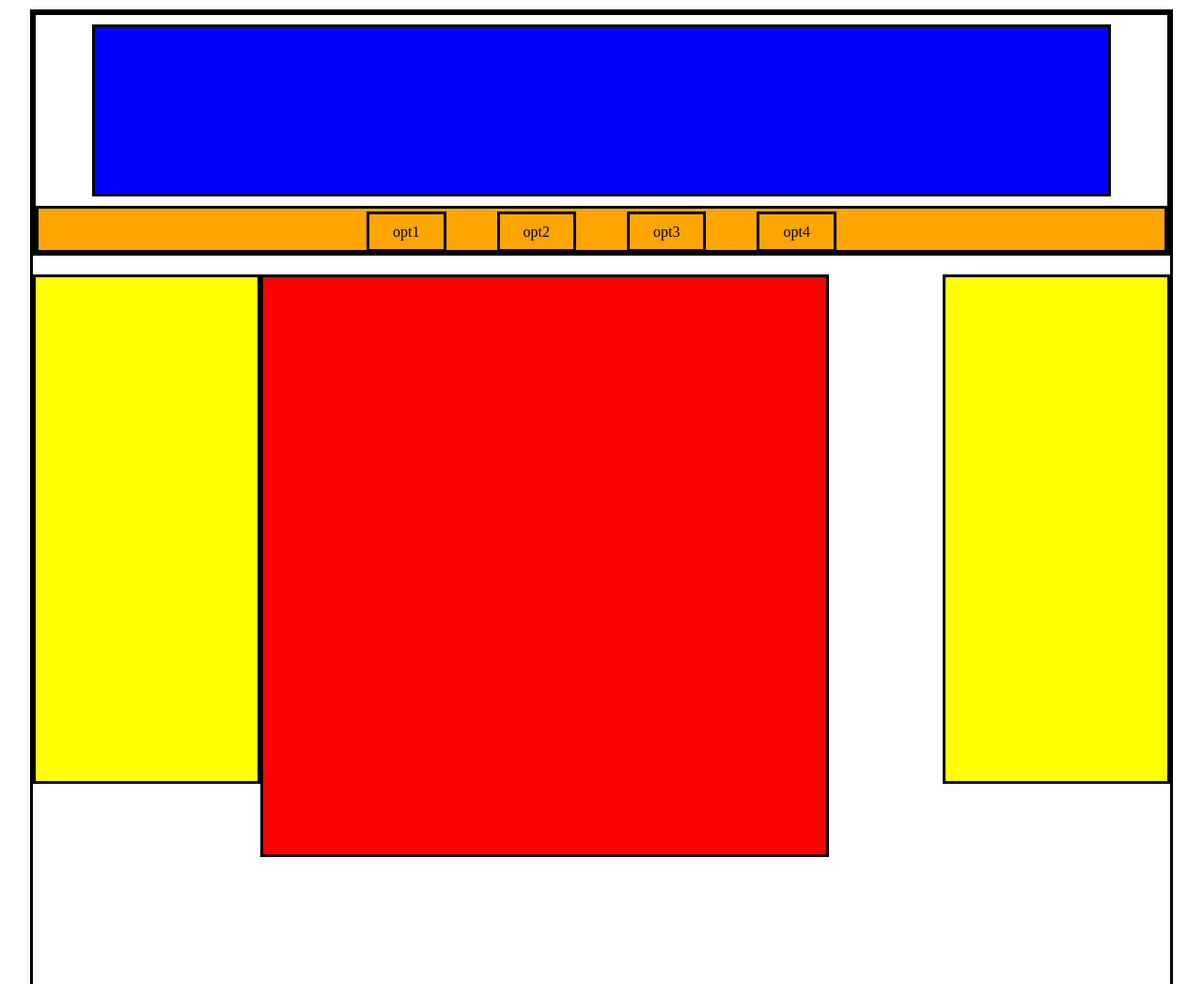
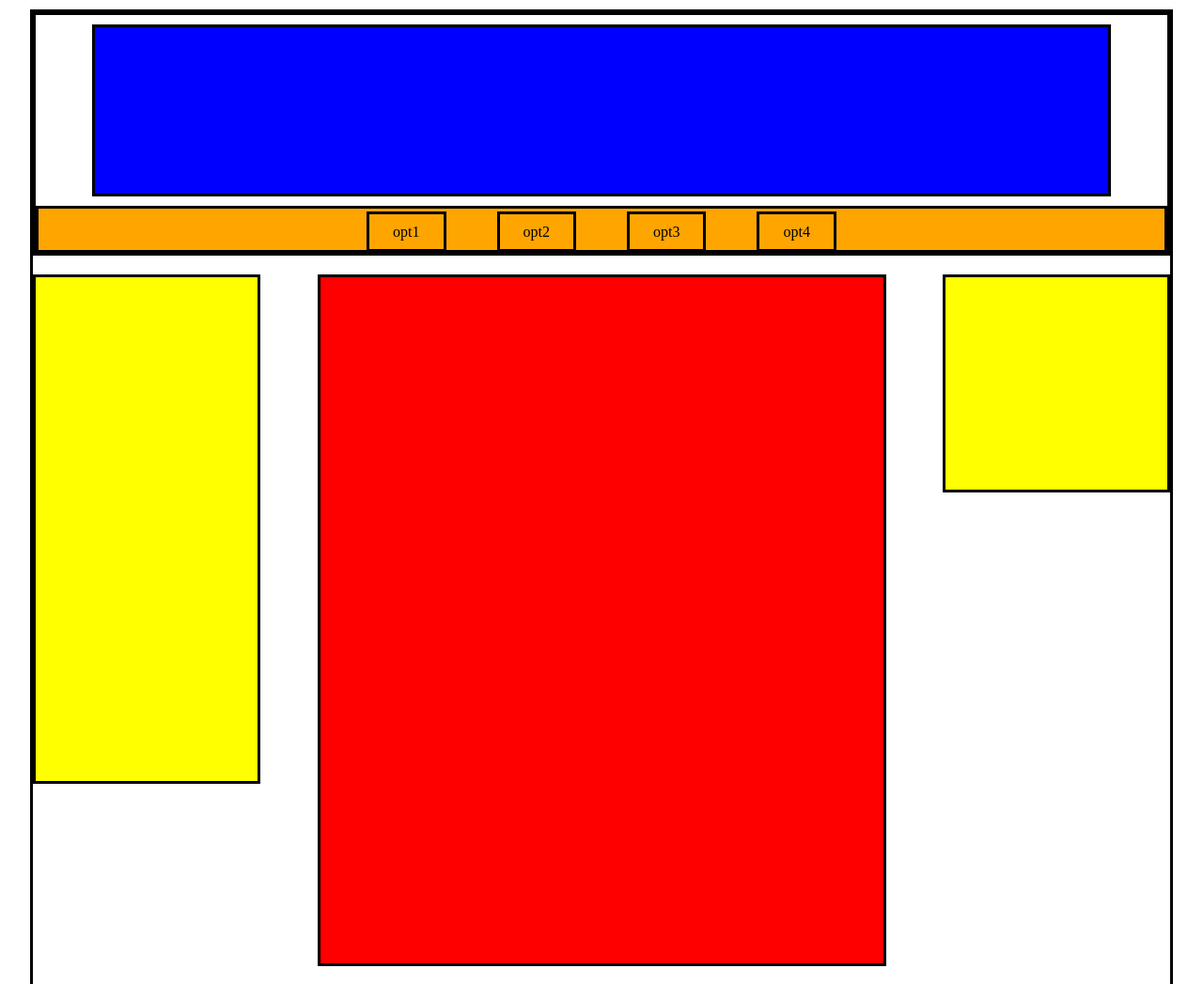
Before and after one commit to michael-molin/htmlcss-struttura-wp, a plain HTML site: page index.html in a window 1280 px wide. Shown: the top 1047 px of the page at 94% size. Drawn offline with Linux system fonts and the light colour scheme.

Commit message:
Allineamento caselle centrali

```diff
--- a/css/style.css
+++ b/css/style.css
@@ -55,20 +55,20 @@ li {
 .blocco {
     width: 100%;
     height: 75%;
-    margin: 20px auto;
+    margin: 20px 0;
 }
 
 main {
     margin: 0 auto;
     width: 50%;
-    height: 80%;
+    height: 95%;
     border: solid black;
     background-color: red;
     float:left;
 }
 
 .latsx {
-    margin: 0 auto;
+    margin: 0 5% 0 0;
     float:left;
     width: 20%;
     height: 70%;
@@ -78,10 +78,10 @@ main {
 }
 
 .latdx1 {
-    margin: 0 auto;
+    margin: 0 0 0 5%;
     float:right;
     width: 20%;
-    height: 70%;
+    height: 30%;
     border: solid black;
     background-color: yellow;
 
```
